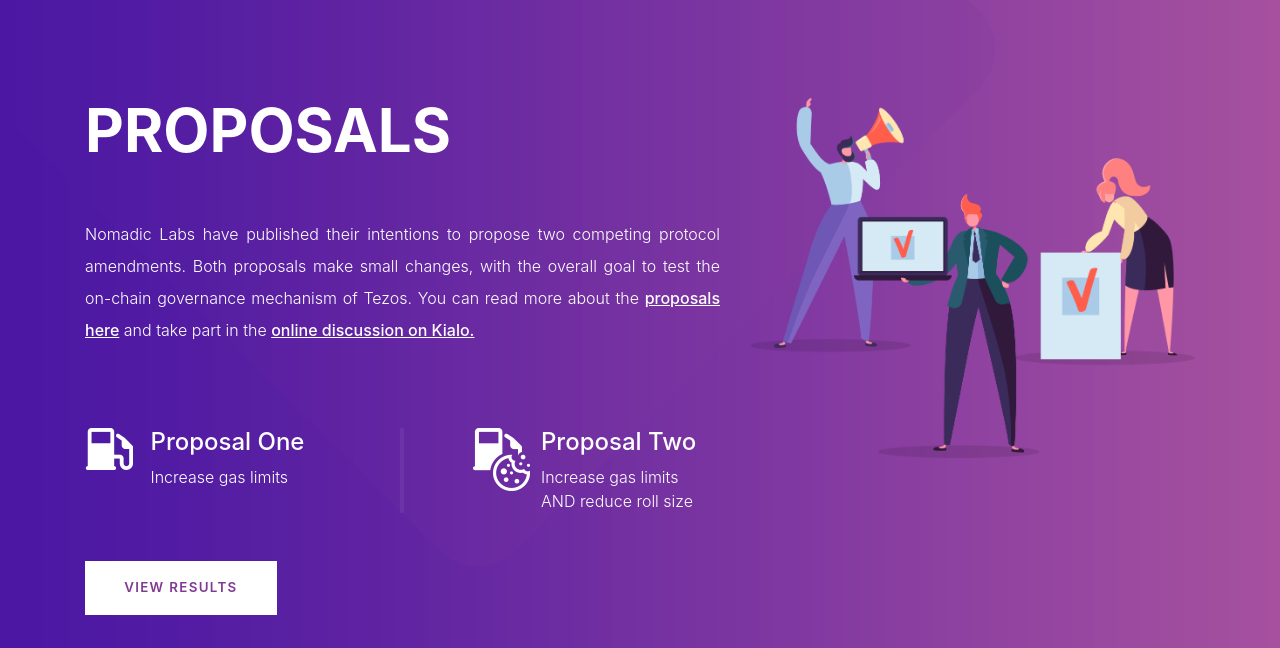
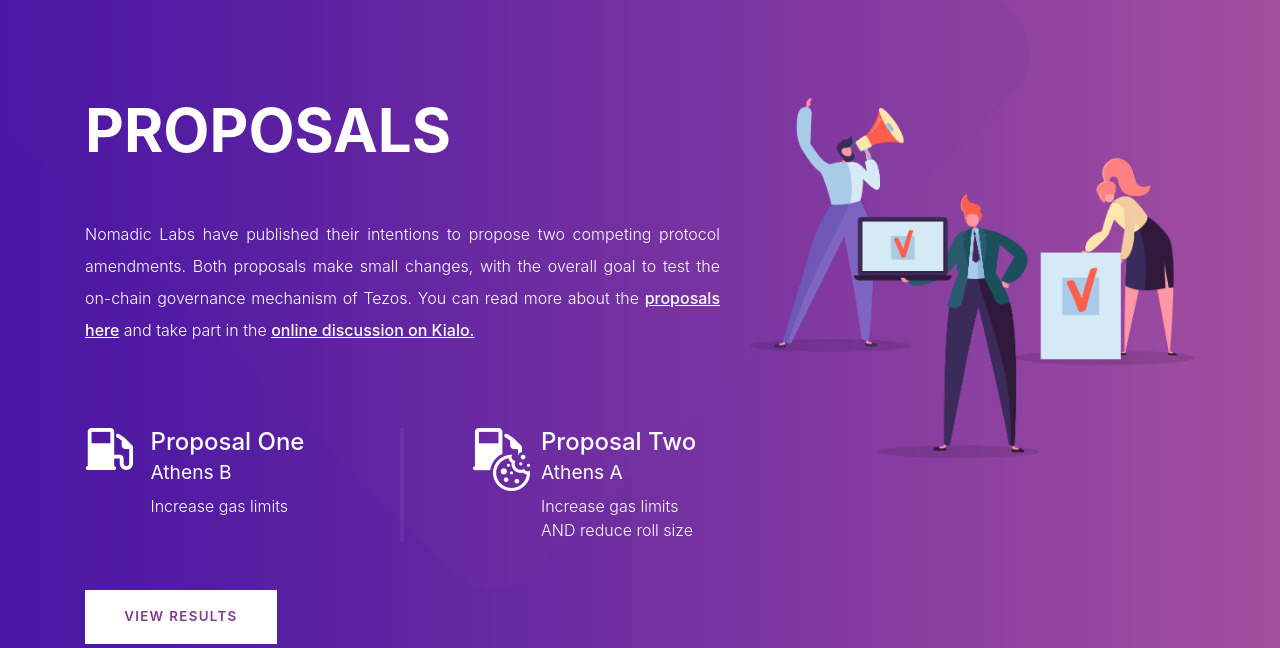
Before and after one commit to TezTech/tezvote-website, a website with bundled scripts: page index.html in a window 1280 px wide. Shown: the part 104-752 px from the top of the page. Built offline with nearby package versions, Linux system fonts and the light colour scheme; no server answers.

Commit message:
Update index.html

```diff
--- a/index.html
+++ b/index.html
@@ -78,7 +78,7 @@
                     Nomadic Labs have published their intentions to propose two competing
                     protocol amendments. Both proposals make small changes, with the overall
                     goal to test the on-chain governance mechanism of Tezos. You can
-                    read more about the <a style="text-decoration:none" href="https://blog.nomadic-labs.com/meanwhile-at-nomadic-labs-1.html" target="_blank"><strong>proposals here</strong></a> and take part in the
+                    read more about the <a style="text-decoration:none" href="https://blog.nomadic-labs.com/athens-our-proposals-for-the-first-voted-amendment.html" target="_blank"><strong>proposals here</strong></a> and take part in the
                     <a style="text-decoration:none" href="https://www.kialo.com/tezos-protocol-amendment-1-25295/25295.0/25295.0" target="_blank"><strong>online discussion on Kialo.</strong></a>
                   </p>
                 </div>
@@ -90,7 +90,7 @@
                       <img src="img/global/gas.png">
                     </div>
                     <div class="col-9 col-xs-9 col-md-9 col-lg-9 text-left">
-                        <h4>Proposal One</h4>
+                        <h4>Proposal One<br /><small>Athens B</small></h4>
                         <span>Increase gas limits</span>
                     </div>
                   </div>
@@ -105,7 +105,8 @@
                         <img src="img/global/gas_cookie.png">
                       </div>
                       <div class="col-9 col-xs-9 col-md-9 col-lg-9 text-left">
-                        <h4>Proposal Two</h4>
+                        <h4>Proposal Two<br /><small>Athens A</small></h4>
+
                         <span>Increase gas limits</span>
                         <br>
                         <span>AND reduce roll size</span>
```
